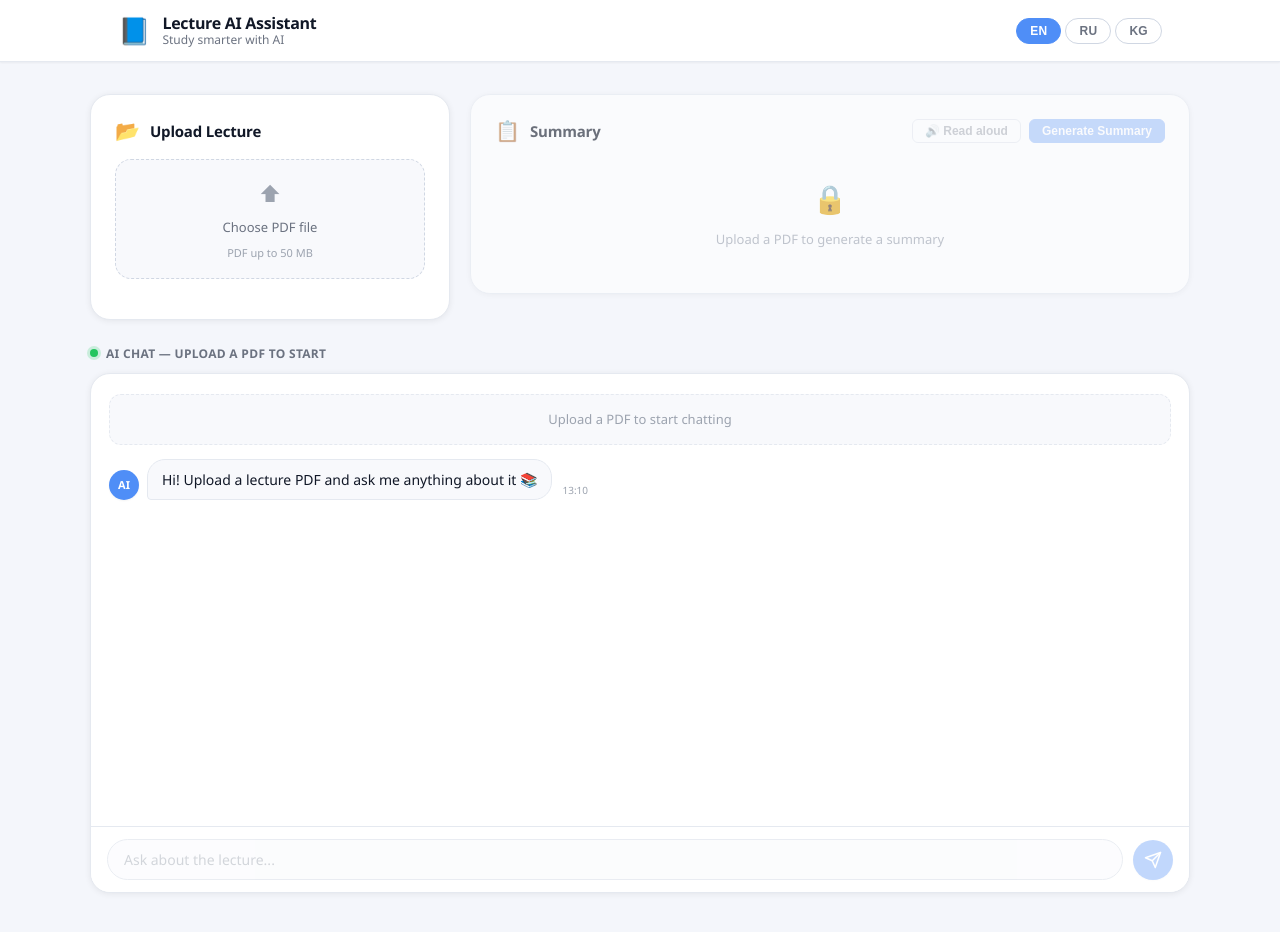
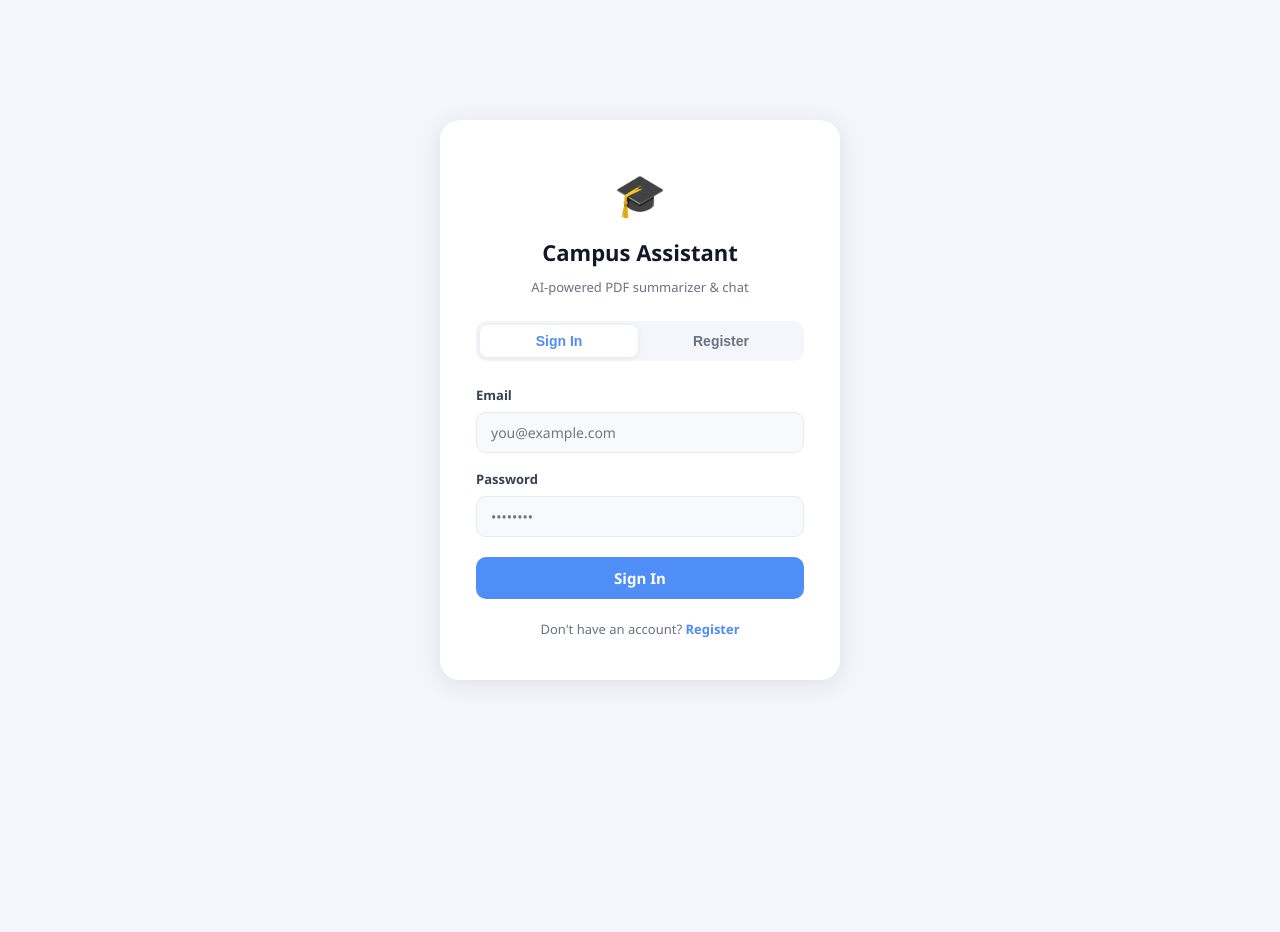
Before and after one commit to Rizechka06/campus-assistant-backend, a React app in the folder frontend/: page / in a window 1280 px wide. Shown: the top 932 px of the page. After the commit the page ends 800 px from the top, so only its background shows below. Built offline with nearby package versions, Linux system fonts and the light colour scheme; the HTML template or start-up script is replaced by a standard one.

Commit message:
add new changes

```diff
--- a/frontend/package.json
+++ b/frontend/package.json
@@ -12,7 +12,8 @@
   "dependencies": {
     "axios": "^1.16.1",
     "react": "^19.2.6",
-    "react-dom": "^19.2.6"
+    "react-dom": "^19.2.6",
+    "react-router-dom": "^7.15.1"
   },
   "devDependencies": {
     "@eslint/js": "^10.0.1",
--- a/frontend/src/App.jsx
+++ b/frontend/src/App.jsx
@@ -3,12 +3,23 @@ import Header from "./components/Header";
 import UploadCard from "./components/UploadCard";
 import SummarySection from "./components/SummarySection";
 import ChatWindow from "./components/ChatWindow";
+import AuthPage from "./components/AuthPage";
 import { generateSummary } from "./api/api";
 
 const ELEVENLABS_API_KEY = "YOUR_API_KEY_HERE"; // 🔑 Замени на свой ключ
 const VOICE_ID = "21m00Tcm4TlvDq8ikWAM"; // Rachel — поддерживает русский через eleven_multilingual_v2
 
 const App = () => {
+  // Auth — stays logged in on refresh if token exists
+  const [user, setUser] = useState(() =>
+    localStorage.getItem("token") ? { token: localStorage.getItem("token") } : null
+  );
+
+  const handleLogin = (userData) => setUser(userData);
+  const handleLogout = () => { localStorage.removeItem("token"); setUser(null); };
+
+  if (!user) return <AuthPage onLogin={handleLogin} />;
+
   const [language, setLanguage] = useState("EN");
   const [pdfUploaded, setPdfUploaded] = useState(false);
   const [uploadedFileName, setUploadedFileName] = useState("");
@@ -37,10 +48,8 @@ const App = () => {
     stopAudio();
     try {
       const res = await generateSummary(language);
-      console.log("Summary received:", res.data.summary);
       setSummary(res.data.summary);
-    } catch (err) {
-      console.error("Summary error:", err);
+    } catch {
       setSummaryError("Failed to generate summary. Please try again.");
     } finally {
       setSummaryLoading(false);
@@ -150,7 +159,7 @@ const App = () => {
 
   return (
     <div className="app">
-      <Header language={language} onLanguageChange={setLanguage} />
+      <Header language={language} onLanguageChange={setLanguage} onLogout={handleLogout} />
       <main className="main-container">
         <div className="page-wrapper">
           <div className="top-row">
--- /dev/null
+++ b/frontend/src/components/AuthPage.jsx
@@ -0,0 +1,240 @@
+// src/components/AuthPage.jsx
+import { useState } from "react";
+
+const AuthPage = ({ onLogin }) => {
+  const [mode, setMode] = useState("login"); // "login" | "register"
+  const [form, setForm] = useState({ name: "", email: "", password: "" });
+  const [error, setError] = useState("");
+  const [loading, setLoading] = useState(false);
+
+  const handleChange = (e) =>
+    setForm((f) => ({ ...f, [e.target.name]: e.target.value }));
+
+  const handleSubmit = async (e) => {
+    e.preventDefault();
+    setError("");
+
+    if (!form.email || !form.password) {
+      setError("Please fill in all fields.");
+      return;
+    }
+    if (mode === "register" && !form.name) {
+      setError("Please enter your name.");
+      return;
+    }
+
+    setLoading(true);
+    try {
+      const endpoint =
+        mode === "login" ? "/api/auth/login" : "/api/auth/register";
+
+      const body =
+        mode === "login"
+          ? { email: form.email, password: form.password }
+          : { name: form.name, email: form.email, password: form.password };
+
+      const res = await fetch(endpoint, {
+        method: "POST",
+        headers: { "Content-Type": "application/json" },
+        body: JSON.stringify(body),
+      });
+
+      const data = await res.json();
+
+      if (!res.ok) {
+        setError(data.message || data.detail || "Something went wrong.");
+        return;
+      }
+
+      // Save token and call onLogin
+      if (data.token) localStorage.setItem("token", data.token);
+      onLogin(data.user || { email: form.email });
+    } catch {
+      setError("Network error. Please try again.");
+    } finally {
+      setLoading(false);
+    }
+  };
+
+  return (
+    <div style={styles.overlay}>
+      <div style={styles.card}>
+        {/* Logo */}
+        <div style={styles.logo}>🎓</div>
+        <h1 style={styles.title}>Campus Assistant</h1>
+        <p style={styles.sub}>AI-powered PDF summarizer & chat</p>
+
+        {/* Tabs */}
+        <div style={styles.tabs}>
+          <button
+            style={{ ...styles.tab, ...(mode === "login" ? styles.tabActive : {}) }}
+            onClick={() => { setMode("login"); setError(""); }}
+          >
+            Sign In
+          </button>
+          <button
+            style={{ ...styles.tab, ...(mode === "register" ? styles.tabActive : {}) }}
+            onClick={() => { setMode("register"); setError(""); }}
+          >
+            Register
+          </button>
+        </div>
+
+        {/* Form */}
+        <form onSubmit={handleSubmit} style={styles.form}>
+          {mode === "register" && (
+            <div style={styles.field}>
+              <label style={styles.label}>Name</label>
+              <input
+                style={styles.input}
+                type="text"
+                name="name"
+                placeholder="Your name"
+                value={form.name}
+                onChange={handleChange}
+                autoComplete="name"
+              />
+            </div>
+          )}
+
+          <div style={styles.field}>
+            <label style={styles.label}>Email</label>
+            <input
+              style={styles.input}
+              type="email"
+              name="email"
+              placeholder="you@example.com"
+              value={form.email}
+              onChange={handleChange}
+              autoComplete="email"
+            />
+          </div>
+
+          <div style={styles.field}>
+            <label style={styles.label}>Password</label>
+            <input
+              style={styles.input}
+              type="password"
+              name="password"
+              placeholder="••••••••"
+              value={form.password}
+              onChange={handleChange}
+              autoComplete={mode === "login" ? "current-password" : "new-password"}
+            />
+          </div>
+
+          {error && <div style={styles.error}>⚠️ {error}</div>}
+
+          <button style={styles.btn} type="submit" disabled={loading}>
+            {loading
+              ? "Please wait…"
+              : mode === "login"
+              ? "Sign In"
+              : "Create Account"}
+          </button>
+        </form>
+
+        <p style={styles.switch}>
+          {mode === "login" ? "Don't have an account? " : "Already have an account? "}
+          <span
+            style={styles.link}
+            onClick={() => { setMode(mode === "login" ? "register" : "login"); setError(""); }}
+          >
+            {mode === "login" ? "Register" : "Sign In"}
+          </span>
+        </p>
+      </div>
+    </div>
+  );
+};
+
+const styles = {
+  overlay: {
+    minHeight: "100vh",
+    background: "#F4F6FB",
+    display: "flex",
+    alignItems: "center",
+    justifyContent: "center",
+    padding: "20px",
+  },
+  card: {
+    background: "#fff",
+    borderRadius: 20,
+    boxShadow: "0 4px 24px rgba(0,0,0,0.09)",
+    padding: "40px 36px",
+    width: "100%",
+    maxWidth: 400,
+    display: "flex",
+    flexDirection: "column",
+    alignItems: "center",
+    gap: 0,
+  },
+  logo: { fontSize: 42, marginBottom: 8 },
+  title: { fontSize: 22, fontWeight: 700, color: "#111827", margin: 0 },
+  sub: { fontSize: 13, color: "#6B7280", margin: "6px 0 24px" },
+  tabs: {
+    display: "flex",
+    background: "#F4F6FB",
+    borderRadius: 10,
+    padding: 4,
+    gap: 4,
+    width: "100%",
+    marginBottom: 24,
+  },
+  tab: {
+    flex: 1,
+    padding: "8px 0",
+    border: "none",
+    borderRadius: 8,
+    background: "transparent",
+    color: "#6B7280",
+    fontWeight: 600,
+    fontSize: 14,
+    cursor: "pointer",
+    transition: "all 0.15s",
+  },
+  tabActive: {
+    background: "#fff",
+    color: "#4F8EF7",
+    boxShadow: "0 1px 6px rgba(0,0,0,0.08)",
+  },
+  form: { width: "100%", display: "flex", flexDirection: "column", gap: 16 },
+  field: { display: "flex", flexDirection: "column", gap: 6 },
+  label: { fontSize: 13, fontWeight: 600, color: "#374151" },
+  input: {
+    padding: "10px 14px",
+    borderRadius: 10,
+    border: "1px solid #E5E9F0",
+    fontSize: 14,
+    color: "#111827",
+    outline: "none",
+    background: "#F8F9FC",
+    transition: "border-color 0.15s",
+    fontFamily: "inherit",
+  },
+  error: {
+    fontSize: 13,
+    color: "#EF4444",
+    background: "#FEF2F2",
+    border: "1px solid #FECACA",
+    borderRadius: 8,
+    padding: "8px 12px",
+  },
+  btn: {
+    marginTop: 4,
+    padding: "11px 0",
+    borderRadius: 10,
+    background: "#4F8EF7",
+    color: "#fff",
+    fontWeight: 700,
+    fontSize: 15,
+    border: "none",
+    cursor: "pointer",
+    transition: "background 0.15s",
+    fontFamily: "inherit",
+  },
+  switch: { fontSize: 13, color: "#6B7280", marginTop: 20 },
+  link: { color: "#4F8EF7", cursor: "pointer", fontWeight: 600 },
+};
+
+export default AuthPage;
--- a/frontend/src/components/Header.jsx
+++ b/frontend/src/components/Header.jsx
@@ -1,12 +1,11 @@
-const LANGUAGES = ["EN", "RU", "KG"];
-
 const SUBTITLES = {
-  EN: "Study smarter with AI",
-  RU: "Учись умнее с ИИ",
-  KG: "ИИ менен акылдуу оку",
+  EN: "AI-powered lecture summarizer",
+  RU: "ИИ-конспект лекций",
 };
 
-const Header = ({ language, onLanguageChange }) => (
+const LANGUAGES = ["EN", "RU"];
+
+const Header = ({ language, onLanguageChange, onLogout }) => (
   <header className="site-header">
     <div className="site-header__inner">
       <div className="site-header__brand">
@@ -21,7 +20,7 @@ const Header = ({ language, onLanguageChange }) => (
         {LANGUAGES.map((lang) => (
           <button
             key={lang}
-            className={`lang-pill ${language === lang ? "lang-pill--active" : ""}`}
+            className={`lang-pill${language === lang ? " lang-pill--active" : ""}`}
             onClick={() => onLanguageChange(lang)}
             aria-pressed={language === lang}
           >
@@ -29,6 +28,17 @@ const Header = ({ language, onLanguageChange }) => (
           </button>
         ))}
       </nav>
+
+      {/* Logout button */}
+      {onLogout && (
+        <button
+          onClick={onLogout}
+          className="btn btn--ghost btn--sm"
+          style={{ marginLeft: 8 }}
+        >
+          🚪 {language === "RU" ? "Выйти" : "Log out"}
+        </button>
+      )}
     </div>
   </header>
 );
```
Also changed, not shown: 1 other file (tests, documents, lock files or other folders).
